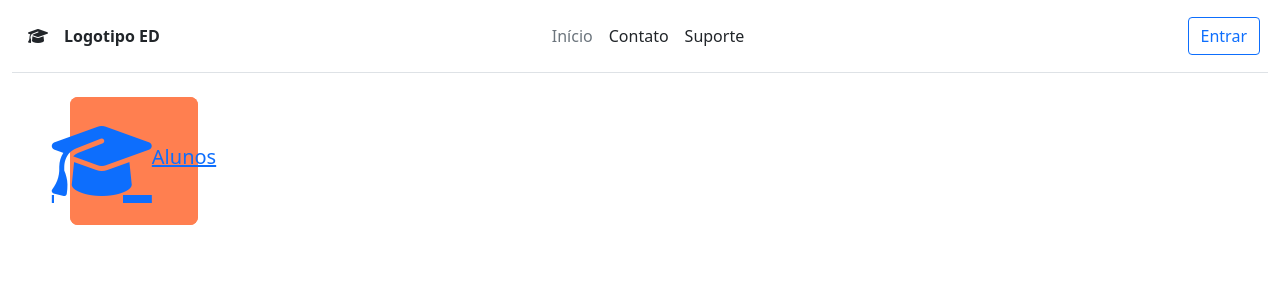
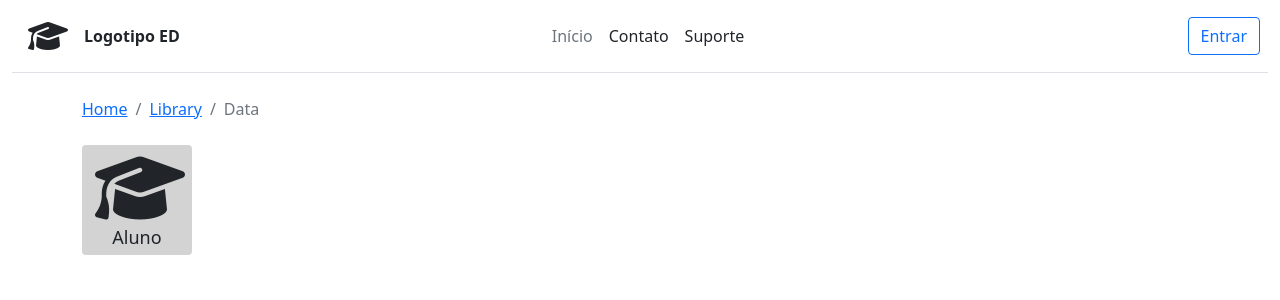
Before and after one commit to jbcsistemas/escola-digital, a Django app: page / in a window 1280 px wide. Shown: the top 300 px of the page. Run offline with Django 3.2, Linux system fonts and the light colour scheme; some libraries are stand-ins or nearby versions.

Commit message:
painel: implementação do painel de apps Foi definido o formato dos ícones dos apps e como será distribuído e também foi inserido um Breadcrumb.

```diff
--- a/base_static/css/style.css
+++ b/base_static/css/style.css
@@ -14,3 +14,15 @@
         border-radius: 8px;
     }
 }
+
+.btn-painel {
+    background-color: lightgrey;
+    font-size: 18px;
+    text-align: center;
+    width: 110px;
+    height: 110px;
+}
+
+.btn-painel:hover {
+    background-color: coral;
+}
--- /dev/null
+++ b/base_templates/global/breadcrumb.html
@@ -0,0 +1,7 @@
+<nav aria-label="breadcrumb">
+  <ol class="breadcrumb">
+    <li class="breadcrumb-item"><a href="#">Home</a></li>
+    <li class="breadcrumb-item"><a href="#">Library</a></li>
+    <li class="breadcrumb-item active" aria-current="page">Data</li>
+  </ol>
+</nav>
--- a/base_templates/global/header.html
+++ b/base_templates/global/header.html
@@ -1,7 +1,7 @@
 <div class="container-fluid">
     <header class="d-flex flex-wrap align-items-center justify-content-center justify-content-md-between py-3 mb-4 ps-3 border-bottom">
         <a href="/" class="d-flex align-items-center col-md-3 mb-md-0 text-dark text-decoration-none">
-            <i class="fa fa-graduation-cap fa-6" aria-hidden="true"></i>
+            <i class="fa fa-graduation-cap fa-2x" aria-hidden="true"></i>
             <b class="ps-3">Logotipo ED</b>
         </a>
 
@@ -21,3 +21,6 @@
         </div>
     </header>
 </div>
+<div class="container">
+  {% include 'global/breadcrumb.html' %}
+</div>
--- a/essencial/templates/essencial/painel.html
+++ b/essencial/templates/essencial/painel.html
@@ -4,13 +4,10 @@
 
 {% block main %}
 <div class="container">
-  <div class="row">
-    <a class="icone-painel col-2">
-      <div class="icone-painel">
-        <i class="fa-solid fa-graduation-cap fa-5x"></i>
-        <center><h5>Alunos</h5></center>
-      </div>
-    </a>
+  <div class="row row-cols-3 row-cols-sm-4">
+    <div class="col my-2">
+      <a class="btn btn-painel" href="#"><i class="fa-solid fa-graduation-cap fa-4x"></i>Aluno</a>
+    </div>
   </div>
 </div>
 {% endblock main %}
```
